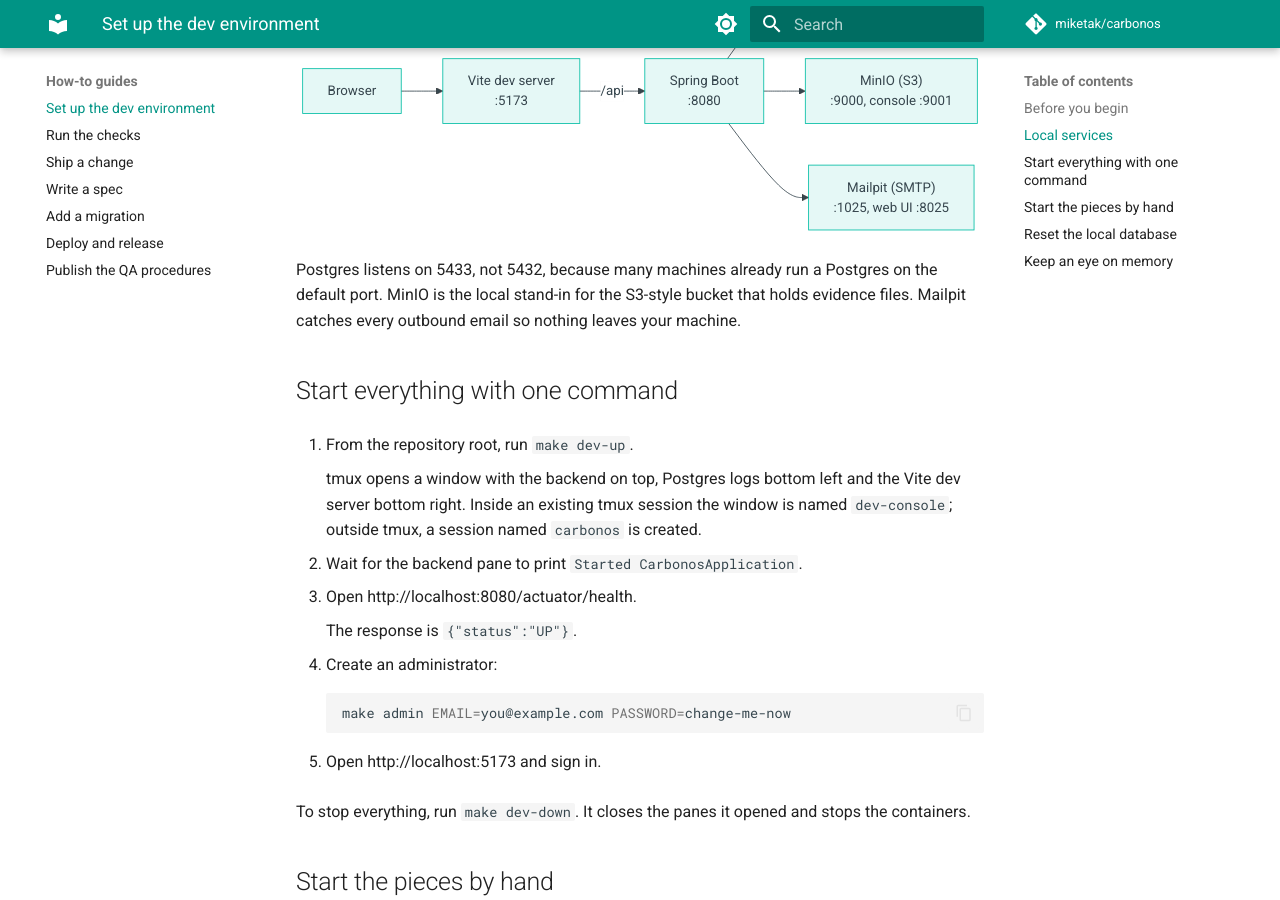
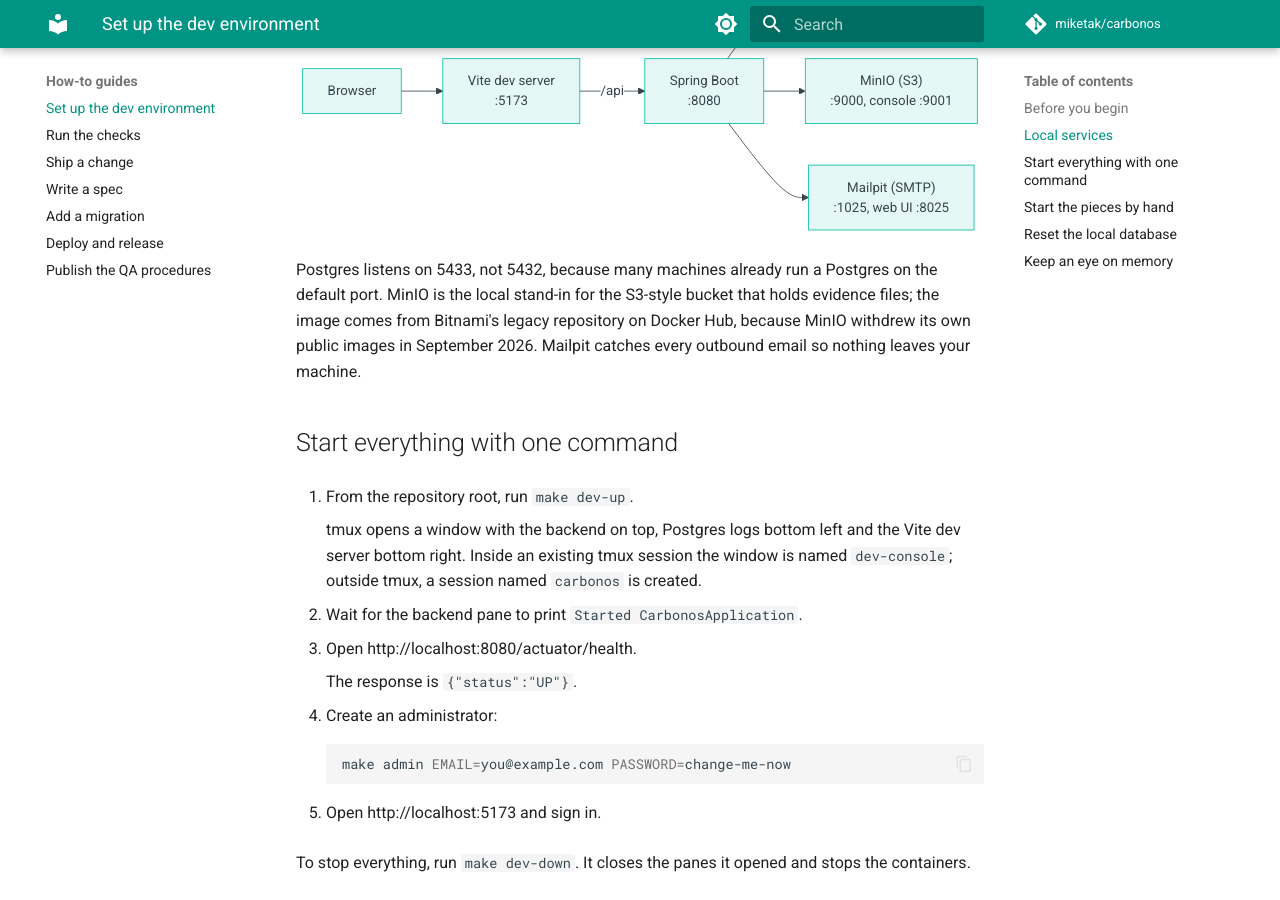
Before and after one commit to miketak/carbonos, an MkDocs documentation site: the page built from docs/how-to/set-up-the-dev-environment.md, in a window 1280 px wide and 900 px high, scrolled down 925 px. Built offline with MkDocs 1.6.1 and Material for MkDocs 9.7.7, drawn with Linux system fonts in a browser that asks for light colours; comment, search, counter and statistics services are not loaded.

Commit message:
chore: pull MinIO from Bitnami's legacy repository, since MinIO withdrew its images (#102)
Every backend CI run has failed since 2026-09-24T20:00Z: quay.io now
answers 401 for quay.io/minio/minio:RELEASE.2025-04-22T22-12-26Z, as
Docker Hub already did for minio/minio. Bitnami's frozen legacy repository
still serves the April 2025 build (the last with the web console), started
through its own entrypoint, so the test container is a plain
GenericContainer waiting on /minio/health/live and compose mounts the data
at /bitnami/minio/data. The how-to says where the image comes from.


Claude-Session: https://claude.ai/code/session_018qGTyPSBe9af124sKbhmN1

Co-authored-by: Claude Fable 5.1 <noreply@anthropic.com>

```diff
--- a/docs/how-to/set-up-the-dev-environment.md
+++ b/docs/how-to/set-up-the-dev-environment.md
@@ -40,8 +40,10 @@ flowchart LR
 
 Postgres listens on 5433, not 5432, because many machines already run a
 Postgres on the default port. MinIO is the local stand-in for the S3-style
-bucket that holds evidence files. Mailpit catches every outbound email so
-nothing leaves your machine.
+bucket that holds evidence files; the image comes from Bitnami's legacy
+repository on Docker Hub, because MinIO withdrew its own public images in
+September 2026. Mailpit catches every outbound email so nothing leaves your
+machine.
 
 ## Start everything with one command
 
```
Also changed, not shown: compose.yaml (+6 -6 lines), 1 other file.
